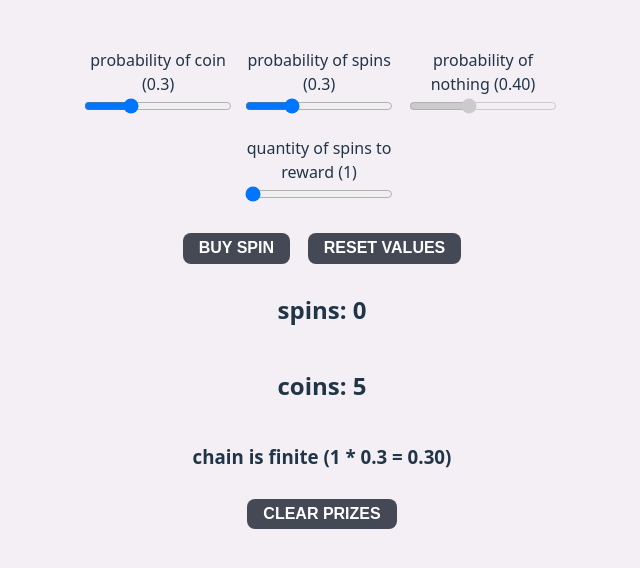
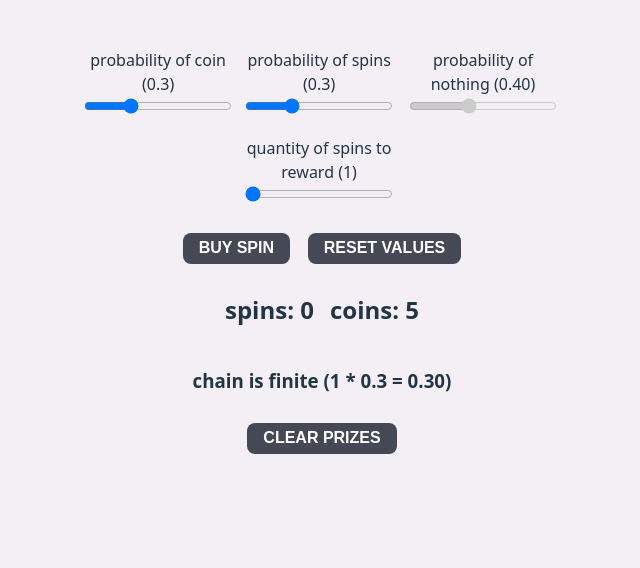
Before and after one commit to kstolen0/state-machine, a React (Vite) app: page / in a window 1280 px wide. Shown: the top 568 px of the page, without its empty margins (318-958 px from the left). Built offline with nearby package versions, Linux system fonts and the light colour scheme.

Commit message:
inline text

```diff
--- a/src/App.jsx
+++ b/src/App.jsx
@@ -50,8 +50,10 @@ function App() {
         <input type='button' disabled={coins < 1} onClick={buySpin} value={'BUY SPIN'} />
         <input type='button' onClick={onReset} value={'RESET VALUES'} />
       </div>
-      <h2>spins: {numSpins}</h2>
-      <h2>coins: {coins}</h2>
+      <div style={{ display: 'flex', gap: '1rem' }}>
+        <h2>spins: {numSpins}</h2>
+        <h2>coins: {coins}</h2>
+      </div>
       <h3>chain is {res < 1 ? `finite` : `infinite`} ({`${spinOutcomeAmount} * ${spinOutcomeP} = ${res}`})</h3>
       <Chain spins={numSpins} quantity={spinOutcomeAmount} spinP={spinOutcomeP} coinP={coinOutcomeP} setSpins={setNumSpins} setCoins={setCoins} />
     </div>
```
Also changed, not shown: 3 other files (tests, documents, lock files or other folders).
